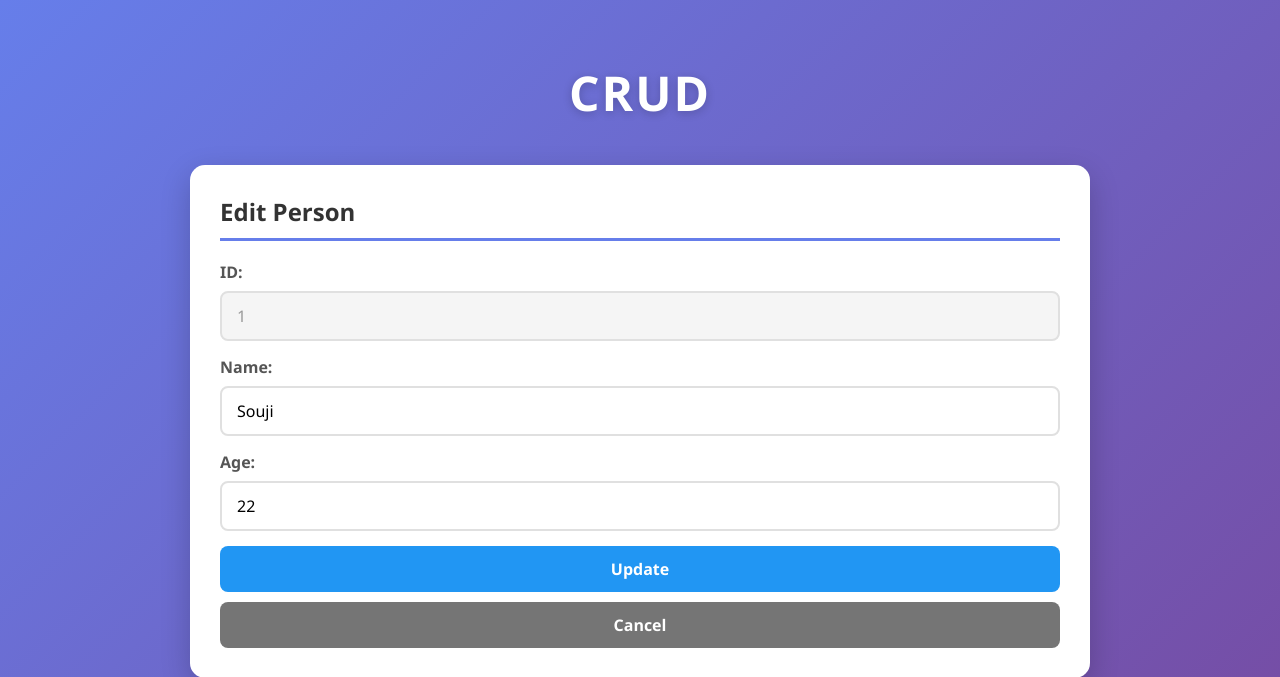
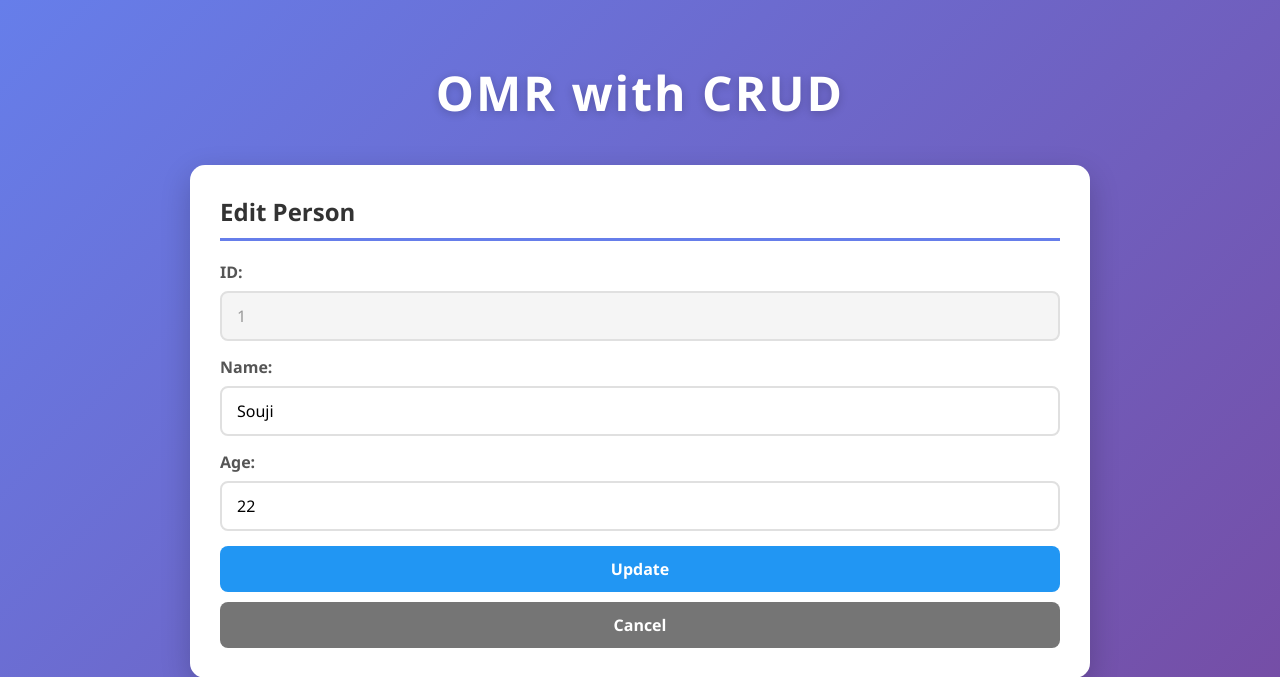
Before and after one commit to Lakshmi-Sowjanya23/NEC_project_4_Flask-ORM-CRUD-App, a Flask app: page /edit/1 in a window 1280 px wide. Shown: the top 677 px of the page. Run offline with Flask 3, Linux system fonts and the light colour scheme.

Commit message:
Update edit.html

```diff
--- a/templates/edit.html
+++ b/templates/edit.html
@@ -8,7 +8,7 @@
 </head>
 <body>
     <div class="container">
-        <h1 class="title">CRUD</h1>
+        <h1 class="title">OMR with CRUD</h1>
 
         <!-- Edit Form -->
         <div class="card">
```
